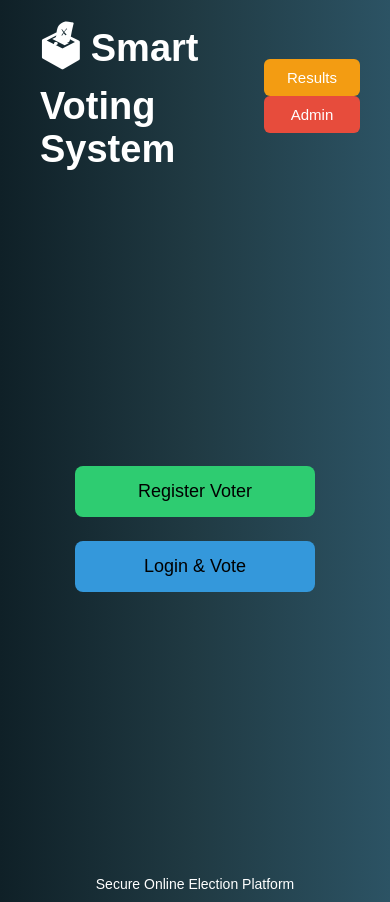
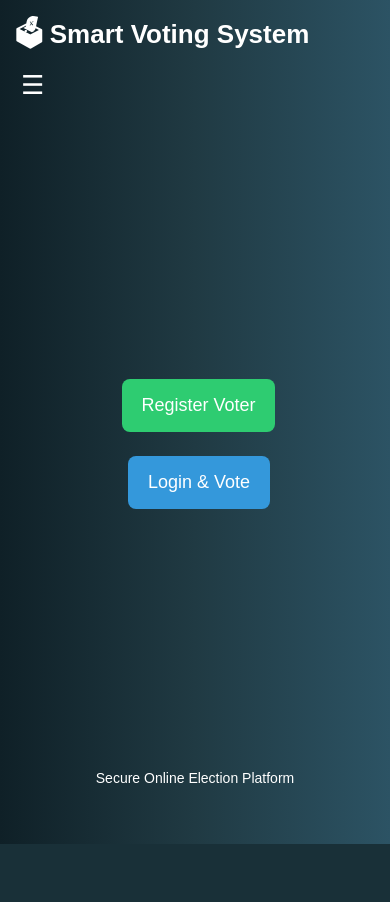
Before and after one commit to irahulvashisth01/smart-voting-system, a Flask app: page / in a window 390 px wide. After the commit the page ends 844 px from the top, so only its background shows below. Run offline with Flask 3, Linux system fonts and the light colour scheme.

Commit message:
improved index responsive + pwa

```diff
--- a/templates/index.html
+++ b/templates/index.html
@@ -1,30 +1,53 @@
 <!DOCTYPE html>
 <html>
+
 <head>
+
+<title>Smart Voting System</title>
+
 <meta name="viewport" content="width=device-width, initial-scale=1.0">
+<meta name="theme-color" content="#2c5364">
 <link rel="manifest" href="/static/manifest.json">
-<meta name="theme-color" content="#2c3e50">
-<title>Smart Voting System</title>
 
 <style>
 
 body{
 margin:0;
-    font-family: Arial, Helvetica, sans-serif;
-    background: linear-gradient(to right,#0f2027,#203a43,#2c5364);
+font-family:Arial, Helvetica, sans-serif;
+background:linear-gradient(to right,#0f2027,#203a43,#2c5364);
 color:white;
 }
+
+/* HEADER */
 
 header{
 display:flex;
 justify-content:space-between;
 align-items:center;
 padding:20px 40px;
+flex-wrap:wrap;
 }
 
 .title{
-    font-size:38px;
+font-size:34px;
 font-weight:bold;
+}
+
+/* MOBILE MENU BUTTON */
+
+.menu-btn{
+display:none;
+background:none;
+border:none;
+font-size:26px;
+color:white;
+cursor:pointer;
+}
+
+/* TOP BUTTONS */
+
+.top-buttons{
+display:flex;
 }
 
 .top-buttons a{
@@ -50,8 +73,10 @@
 color:white;
 }
 
+/* CENTER BOX */
+
 .center-box{
-    height:80vh;
+height:75vh;
 display:flex;
 flex-direction:column;
 justify-content:center;
@@ -59,26 +84,31 @@
 }
 
 .center-box button{
-    width:240px;
-    padding:15px;
+width:260px;
+padding:16px;
 margin:12px;
 font-size:18px;
 border:none;
 border-radius:8px;
 cursor:pointer;
+transition:0.2s;
 }
 
 .register{
 background:#2ecc71;
+color:white;
 }
 
 .login{
 background:#3498db;
+color:white;
 }
 
 button:hover{
 transform:scale(1.05);
 }
+
+/* FOOTER */
 
 footer{
 text-align:center;
@@ -90,37 +120,35 @@
 
 @media (max-width:768px){
 
-.container{
+header{
 flex-direction:column;
-width:95%;
-}
-
-.cards{
-flex-direction:column;
-}
-
-.sidebar{
-width:100%;
-height:auto;
-position:relative;
-}
-
-.content{
-margin-left:0;
+align-items:flex-start;
 padding:15px;
 }
 
-table{
-display:block;
-overflow-x:auto;
+.title{
+font-size:26px;
+margin-bottom:10px;
 }
 
-button{
+.menu-btn{
+display:block;
+margin-bottom:10px;
+}
+
+.top-buttons{
+display:none;
+flex-direction:column;
 width:100%;
 }
 
-input{
+.top-buttons button{
 width:100%;
+margin:5px 0;
+}
+
+.center-box button{
+width:90%;
 }
 
 }
@@ -128,6 +156,7 @@
 </style>
 
 </head>
+
 
 <body>
 
@@ -137,7 +166,9 @@
 🗳 Smart Voting System
 </div>
 
-<div class="top-buttons">
+<button class="menu-btn" onclick="toggleMenu()">☰</button>
+
+<div class="top-buttons" id="menu">
 
 <a href="/result">
 <button class="result">Results</button>
@@ -168,5 +199,34 @@
 Secure Online Election Platform
 </footer>
 
+
+<script>
+
+/* MOBILE MENU */
+
+function toggleMenu(){
+
+var menu = document.getElementById("menu");
+
+if(menu.style.display === "flex"){
+menu.style.display = "none";
+}else{
+menu.style.display = "flex";
+}
+
+}
+
+/* SERVICE WORKER FOR PWA */
+
+if ('serviceWorker' in navigator) {
+navigator.serviceWorker.register('/static/service-worker.js')
+.then(function(){
+console.log("Service Worker Registered");
+});
+}
+
+</script>
+
 </body>
+
 </html>
```
Lines whose indentation alone changed are shown as unchanged.
